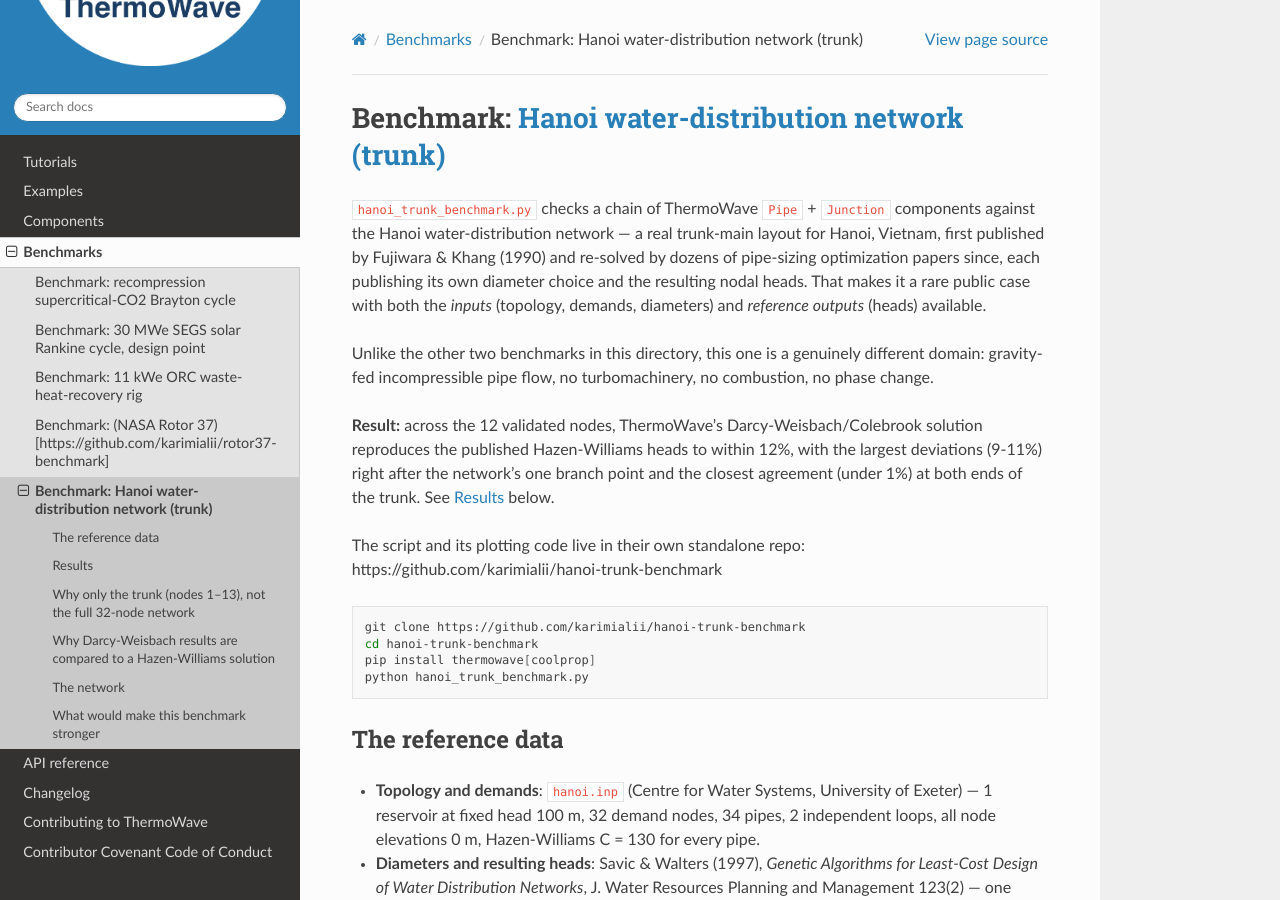
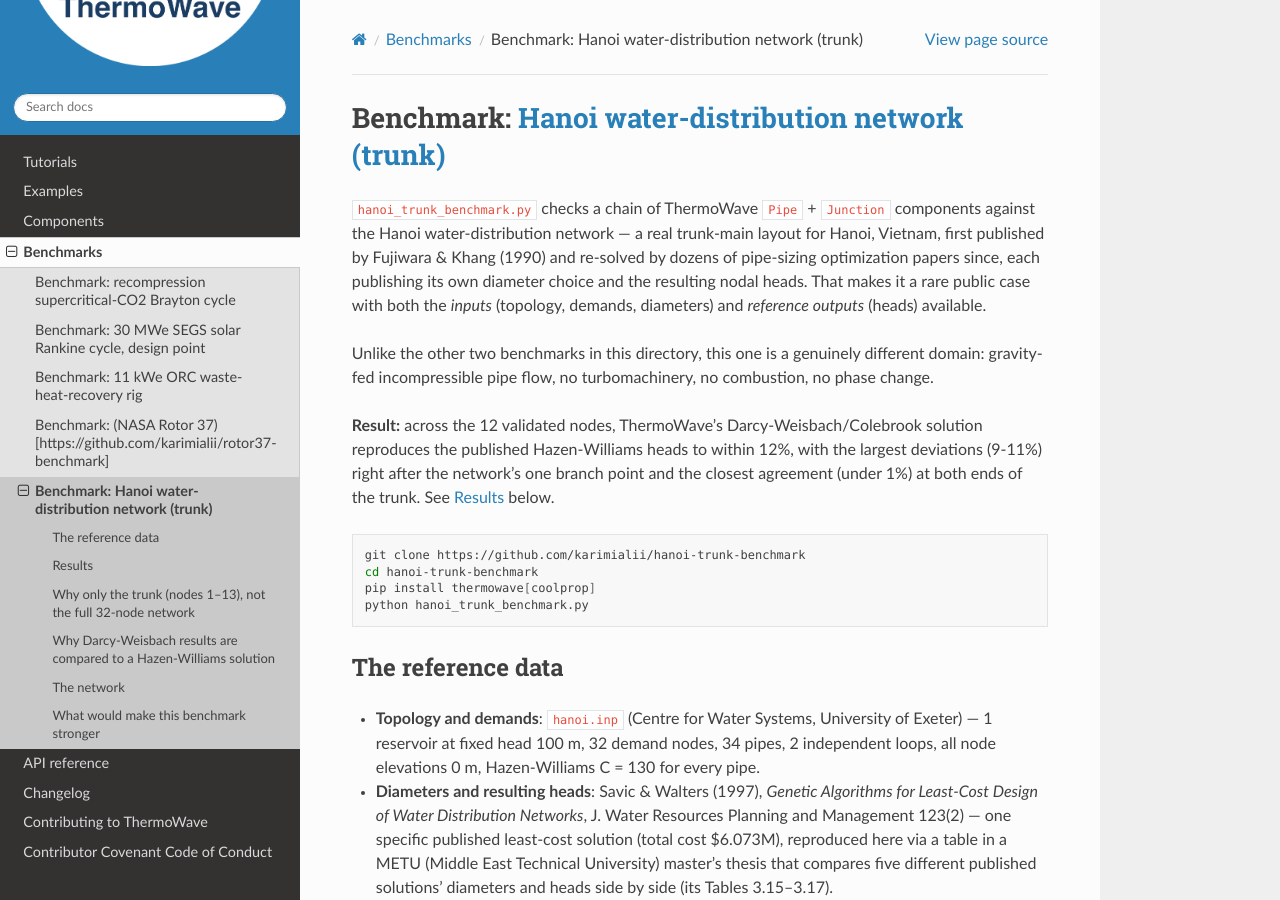
Before and after one commit to karimialii/ThermoWave, a Sphinx documentation site: the page built from docs/benchmark/hanoi_network/hanoi_trunk_benchmark.md, in a window 1280 px wide and 900 px high. Built offline with Sphinx 7.4.7 and the Read the Docs theme 3.1.0, drawn with Linux system fonts in a browser that asks for light colours.

Commit message:
Remove standalone repo links from benchmark documentation for Hanoi, NASA Rotor 37, and SEGS solar Rankine cycle

````diff
--- a/docs/benchmark/hanoi_network/hanoi_trunk_benchmark.md
+++ b/docs/benchmark/hanoi_network/hanoi_trunk_benchmark.md
@@ -18,8 +18,6 @@ the largest deviations (9-11%) right after the network's one branch point
 and the closest agreement (under 1%) at both ends of the trunk. See
 [Results](#results) below.
 
-The script and its plotting code live in their own standalone repo:
-https://github.com/karimialii/hanoi-trunk-benchmark
 
 ```bash
 git clone https://github.com/karimialii/hanoi-trunk-benchmark
````
Also changed, not shown: docs/benchmark/rotor37/rotor37_benchmark.md (+0 -2 lines), docs/benchmark/segs_exergy/segs_exergy_benchmark.md (+0 -3 lines).
